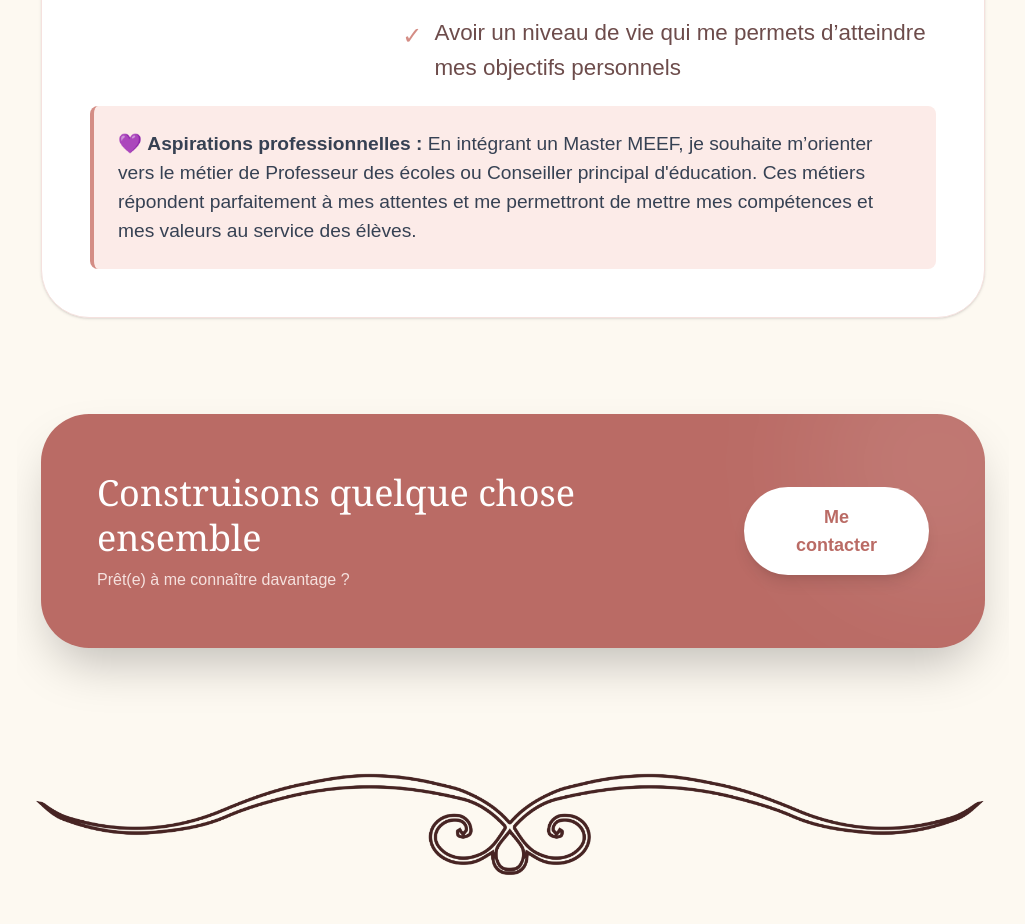
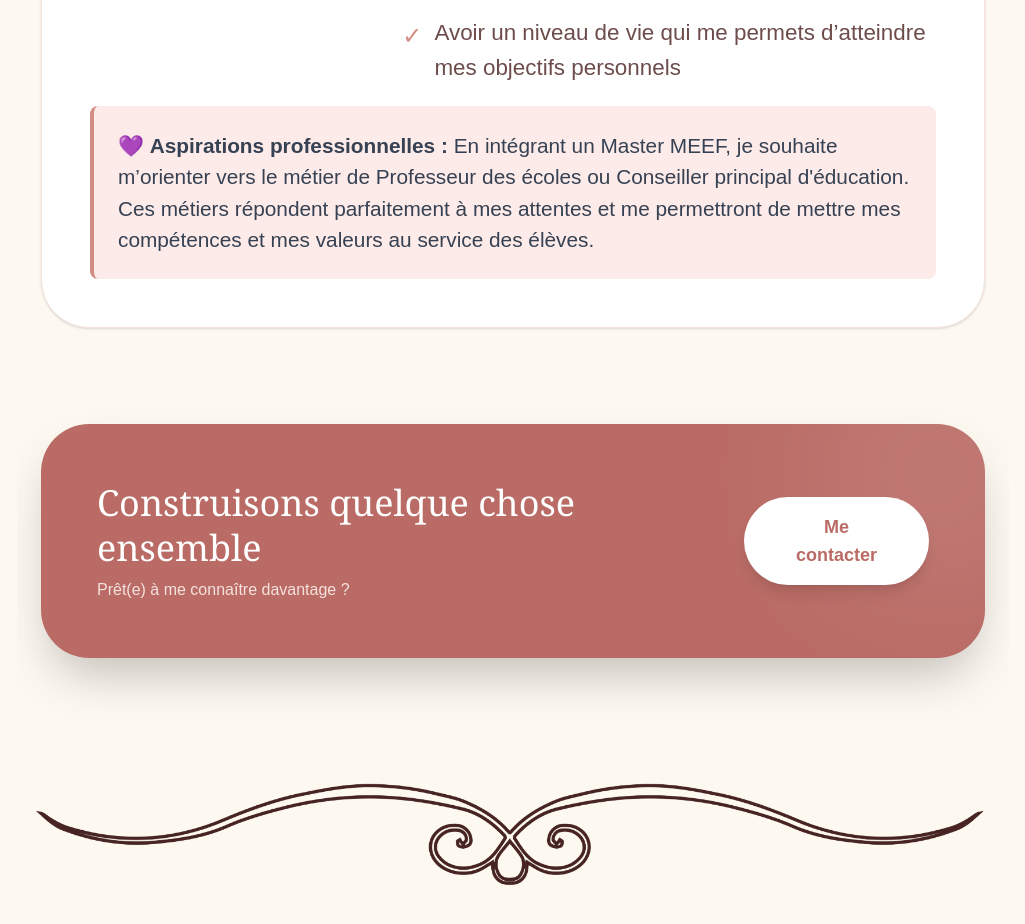
Before and after one commit to ykanael/portfolio, a Next.js app: page / in a window 1280 px wide. Shown: the part 4120-5044 px from the top of the page, without its empty margins (127-1152 px from the left). Built offline with nearby package versions, Linux system fonts and the light colour scheme.

Commit message:
Update page.tsx

```diff
--- a/app/page.tsx
+++ b/app/page.tsx
@@ -352,7 +352,7 @@ export default function Home() {
             </div>
           </div>
           <div className="bg-[#fcebe8] border-l-4 border-[#D48D85] mt-5 p-4 lg:p-6 rounded-lg">
-            <p className="xl:text-[1.2rem] text-sm lg:text-base text-gray-700">
+            <p className="xl:text-[1.3rem] text-sm lg:text-base text-gray-700">
               💜 <strong>Aspirations professionnelles :</strong> En intégrant un Master MEEF, je
               souhaite m’orienter vers le métier de Professeur des écoles ou Conseiller principal
               d'éducation. Ces métiers répondent parfaitement à mes attentes et me permettront de
```
